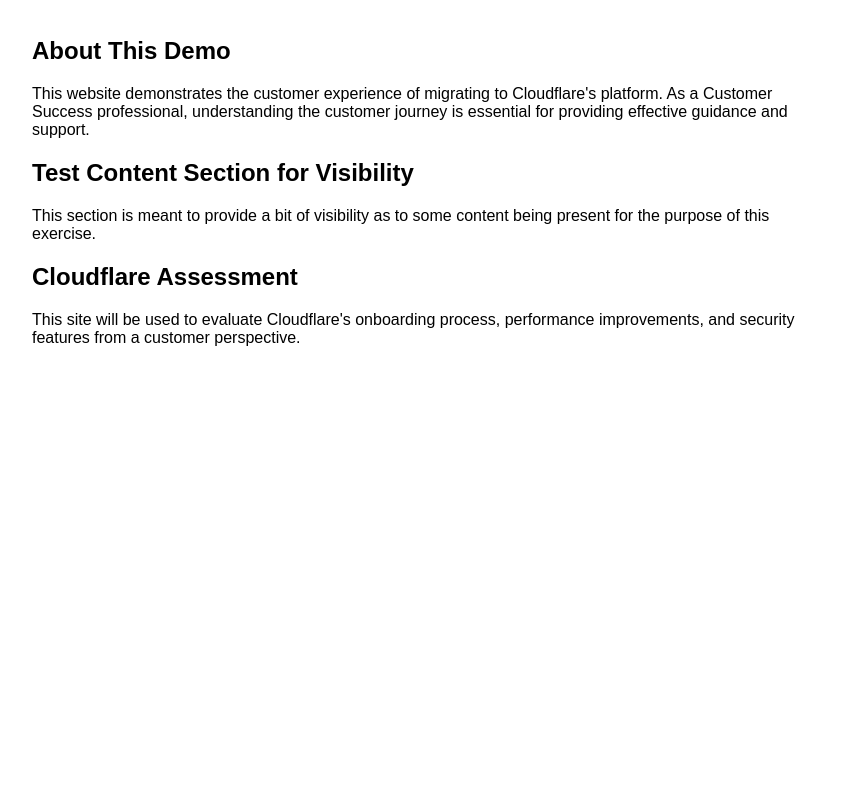
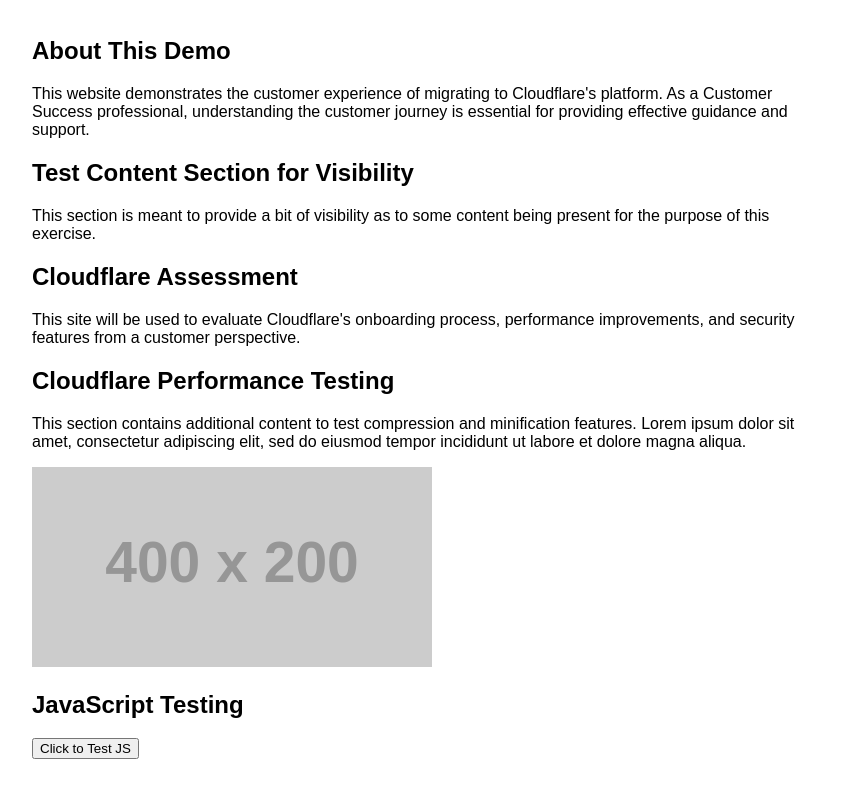
Before and after one commit to phildube-ui/phildubecfdemo, a plain HTML site: page index.html in a window 1280 px wide. Shown: the part 177-974 px from the top of the page, without its empty margins (208-1071 px from the left). Before the commit the page ends 800 px from the top, so only its background shows below. Drawn offline with Linux system fonts and the light colour scheme; placeholder pictures from the web are drawn by us.

Commit message:
Update index.html
Further updates to include an image and a few further functions relevant to Cloudflare features

```diff
--- a/index.html
+++ b/index.html
@@ -29,6 +29,24 @@
             <h2>Cloudflare Assessment</h2>
             <p>This site will be used to evaluate Cloudflare's onboarding process, performance improvements, and security features from a customer perspective.</p>
         </div>
+        <div class="section">
+    <h2>Cloudflare Performance Testing</h2>
+    <p>This section contains additional content to test compression and minification features.
+    Lorem ipsum dolor sit amet, consectetur adipiscing elit, sed do eiusmod tempor
+    incididunt ut labore et dolore magna aliqua.</p>
+
+    <!-- Test image loading -->
+    <img src="https://via.placeholder.com/400x200/0066cc/ffffff?text=Test+Image"
+         alt="Test image for Cloudflare optimization" style="max-width: 100%; height: auto;">
     </div>
+
+    <div class="section">
+    <h2>JavaScript Testing</h2>
+    <button onclick="alert('Testing Cloudflare JavaScript optimization!')">
+        Click to Test JS
+    </button>
+    </div>
+</div>
+
 </body>
 </html>
```
